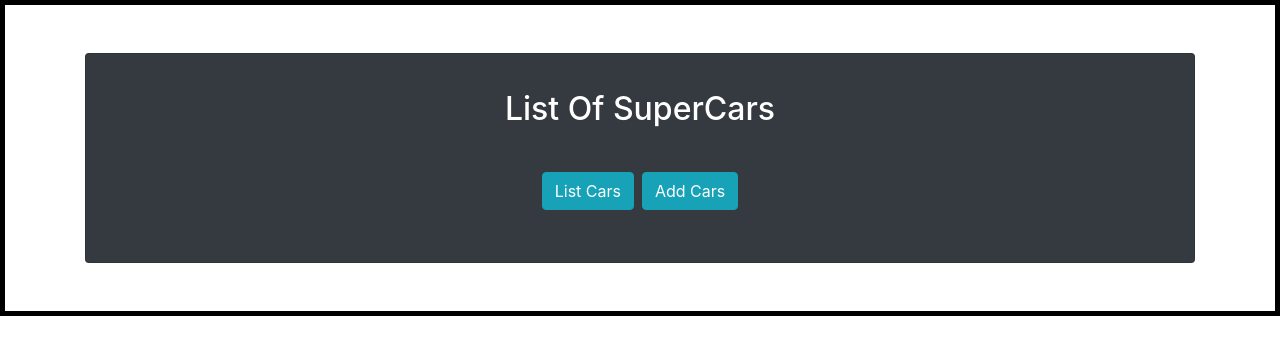
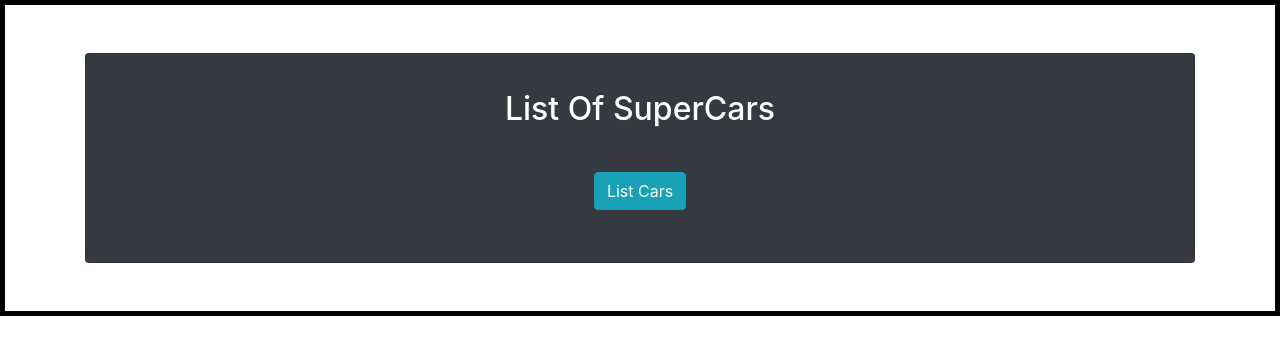
Before and after one commit to nitinkundu/angularapp, an Angular app: page / in a window 1280 px wide. Shown: the top 354 px of the page. Built offline with nearby package versions, Linux system fonts and the light colour scheme.

Commit message:
Update app.component.html

```diff
--- a/src/app/app.component.html
+++ b/src/app/app.component.html
@@ -6,7 +6,6 @@
           <h2  class="card-title text-center text-white py-3">{{ title }}</h2>
           <ul class="text-center list-inline py-3">
             <li class="list-inline-item"><a routerLink="/car" class="btn btn-info">List Cars</a></li>
-            <li class="list-inline-item"><a routerLink="/addcar" class="btn btn-info">Add Cars</a></li>
           </ul>
         </div>
       </div>
```
